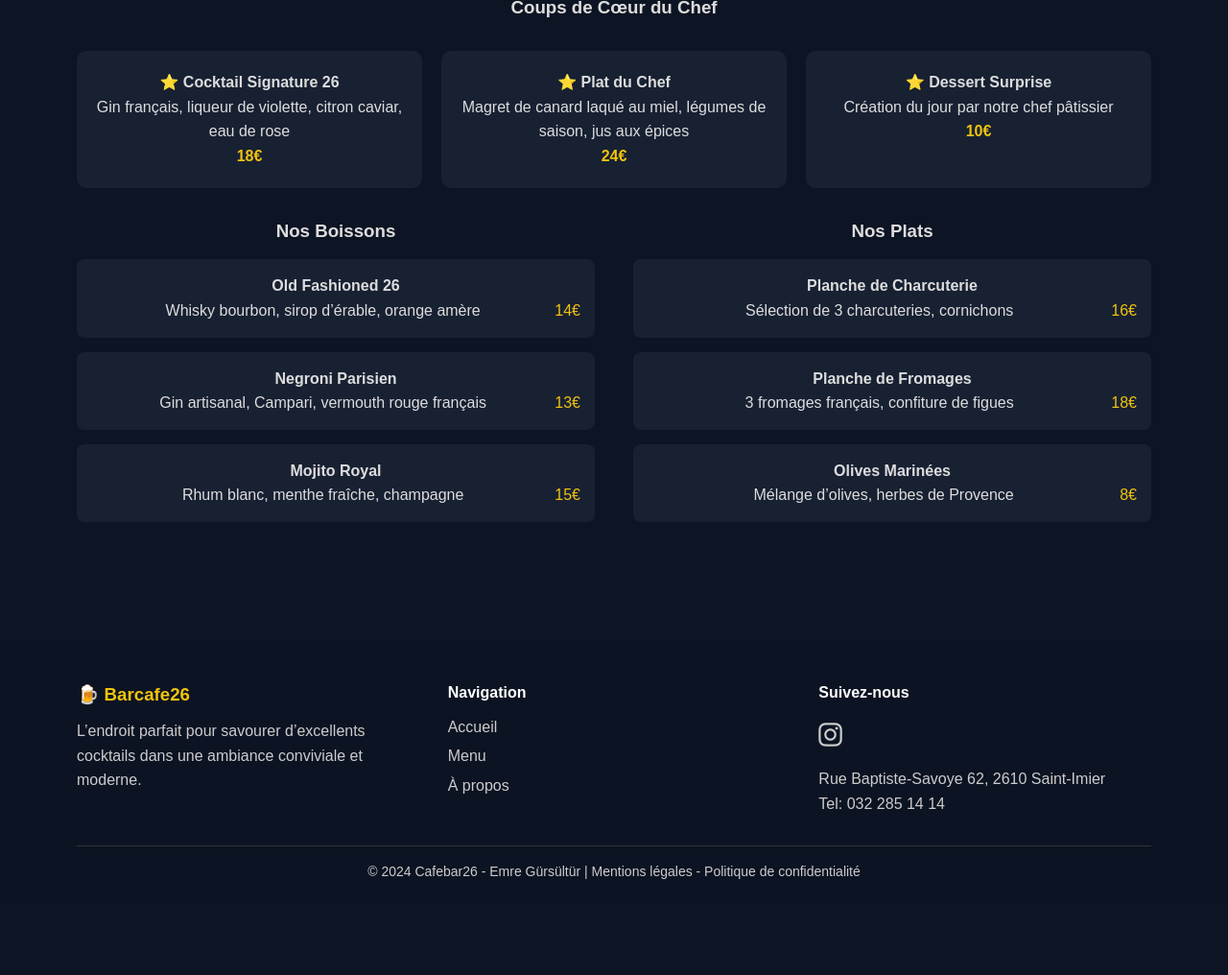
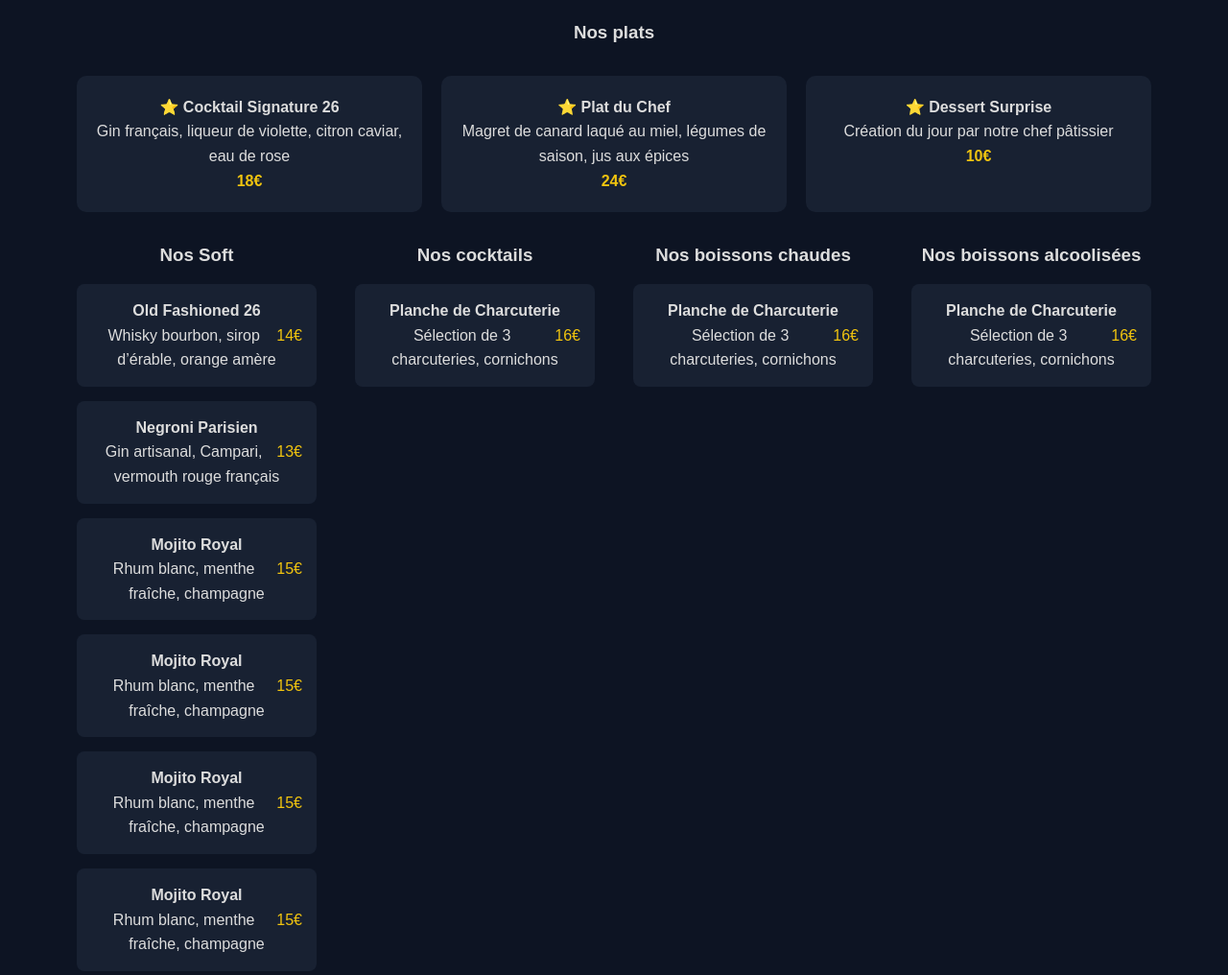
Before and after one commit to Emre-esig/26Bar, a plain HTML site: page menu.html in a window 1280 px wide. Shown: the part 264-1280 px from the top of the page at 96% size. Before the commit the page ends 1203 px from the top, so only its background shows below. Drawn offline with Linux system fonts and the light colour scheme.

Commit message:
fin page propos + mise en place de la page menu

```diff
--- a/menu.html
+++ b/menu.html
@@ -25,8 +25,8 @@
   <section class="menu">
     <h2>Notre <span>Menu</span></h2>
     <p>Découvrez notre sélection de cocktails craftés, plats savoureux et spécialités maison</p>
-
-    <h3>Coups de Cœur du <span>Chef</span></h3>
+    <br>
+    <h3>Nos <span>plats</span></h3>
     <div class="specials">
       <div class="special-card">
         <h4>⭐ Cocktail Signature 26</h4>
@@ -47,7 +47,8 @@
 
     <div class="menu-grid">
       <div class="menu-col">
-        <h3>Nos <span>Boissons</span></h3>
+        <!-- les boissons soft -->
+        <h3>Nos <span>Soft</span></h3>
         <div class="menu-item">
           <h4>Old Fashioned 26</h4><span>14€</span>
           <p>Whisky bourbon, sirop d’érable, orange amère</p>
@@ -60,22 +61,46 @@
           <h4>Mojito Royal</h4><span>15€</span>
           <p>Rhum blanc, menthe fraîche, champagne</p>
         </div>
+        <div class="menu-item">
+          <h4>Mojito Royal</h4><span>15€</span>
+          <p>Rhum blanc, menthe fraîche, champagne</p>
+        </div>
+        <div class="menu-item">
+          <h4>Mojito Royal</h4><span>15€</span>
+          <p>Rhum blanc, menthe fraîche, champagne</p>
+        </div>
+        <div class="menu-item">
+          <h4>Mojito Royal</h4><span>15€</span>
+          <p>Rhum blanc, menthe fraîche, champagne</p>
+        </div>
       </div>
+      <!-- les cocktails -->
       <div class="menu-col">
-        <h3>Nos <span>Plats</span></h3>
+        <h3>Nos <span>cocktails</span></h3>
         <div class="menu-item">
           <h4>Planche de Charcuterie</h4><span>16€</span>
           <p>Sélection de 3 charcuteries, cornichons</p>
         </div>
+      </div>
+
+      <!-- les boissons chaudes -->
+        <div class="menu-col">
+        <h3>Nos <span>boissons chaudes</span></h3>
         <div class="menu-item">
-          <h4>Planche de Fromages</h4><span>18€</span>
-          <p>3 fromages français, confiture de figues</p>
-        </div>
-        <div class="menu-item">
-          <h4>Olives Marinées</h4><span>8€</span>
-          <p>Mélange d’olives, herbes de Provence</p>
+          <h4>Planche de Charcuterie</h4><span>16€</span>
+          <p>Sélection de 3 charcuteries, cornichons</p>
         </div>
       </div>
+
+       <!-- les boissons alcoolisées -->
+        <div class="menu-col">
+        <h3>Nos <span>boissons alcoolisées</span></h3>
+        <div class="menu-item">
+          <h4>Planche de Charcuterie</h4><span>16€</span>
+          <p>Sélection de 3 charcuteries, cornichons</p>
+        </div>
+      </div>
+
     </div>
   </section>
 
```
Also changed, not shown: apropos.html (+5 -5 lines).
